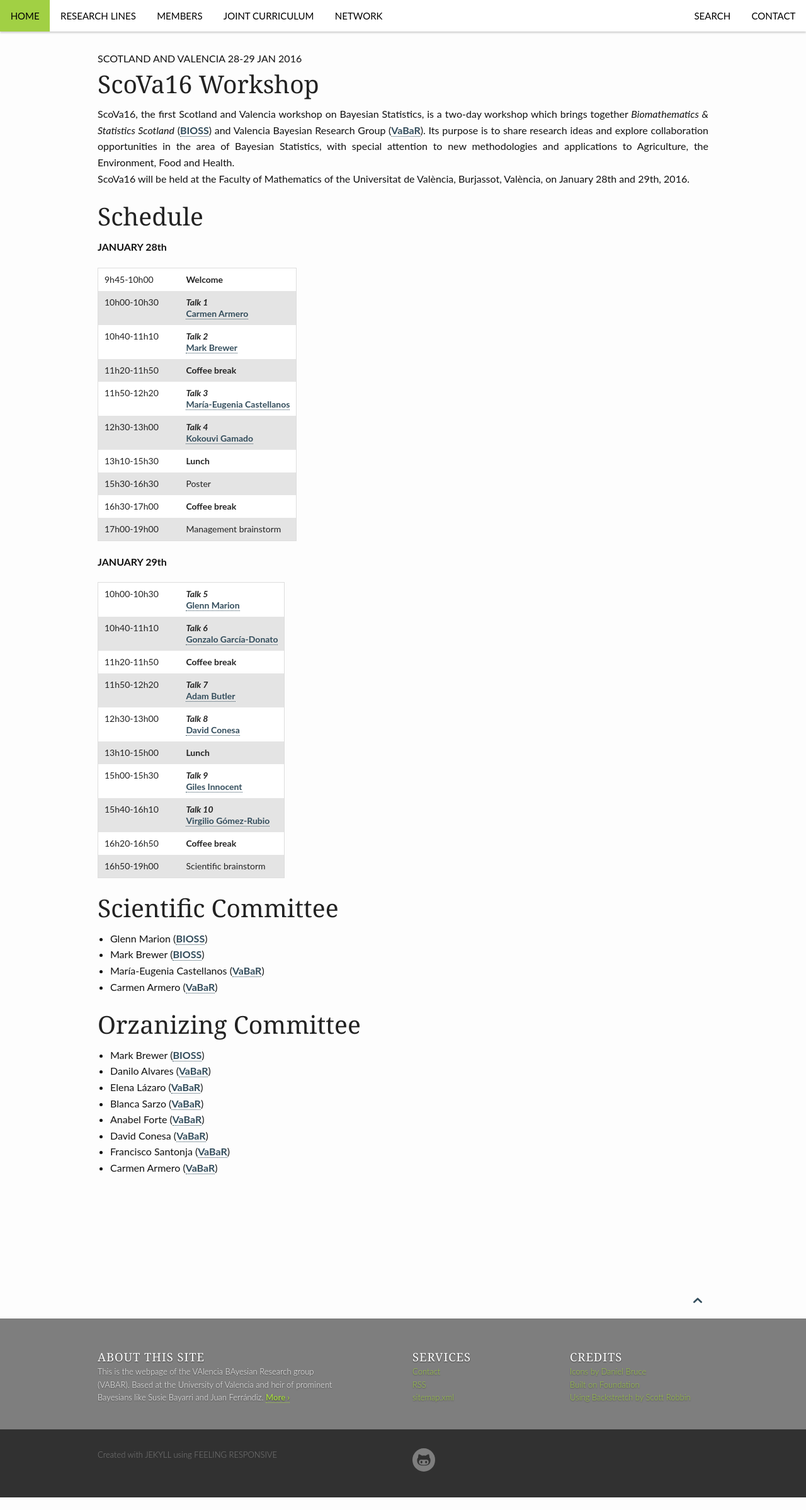
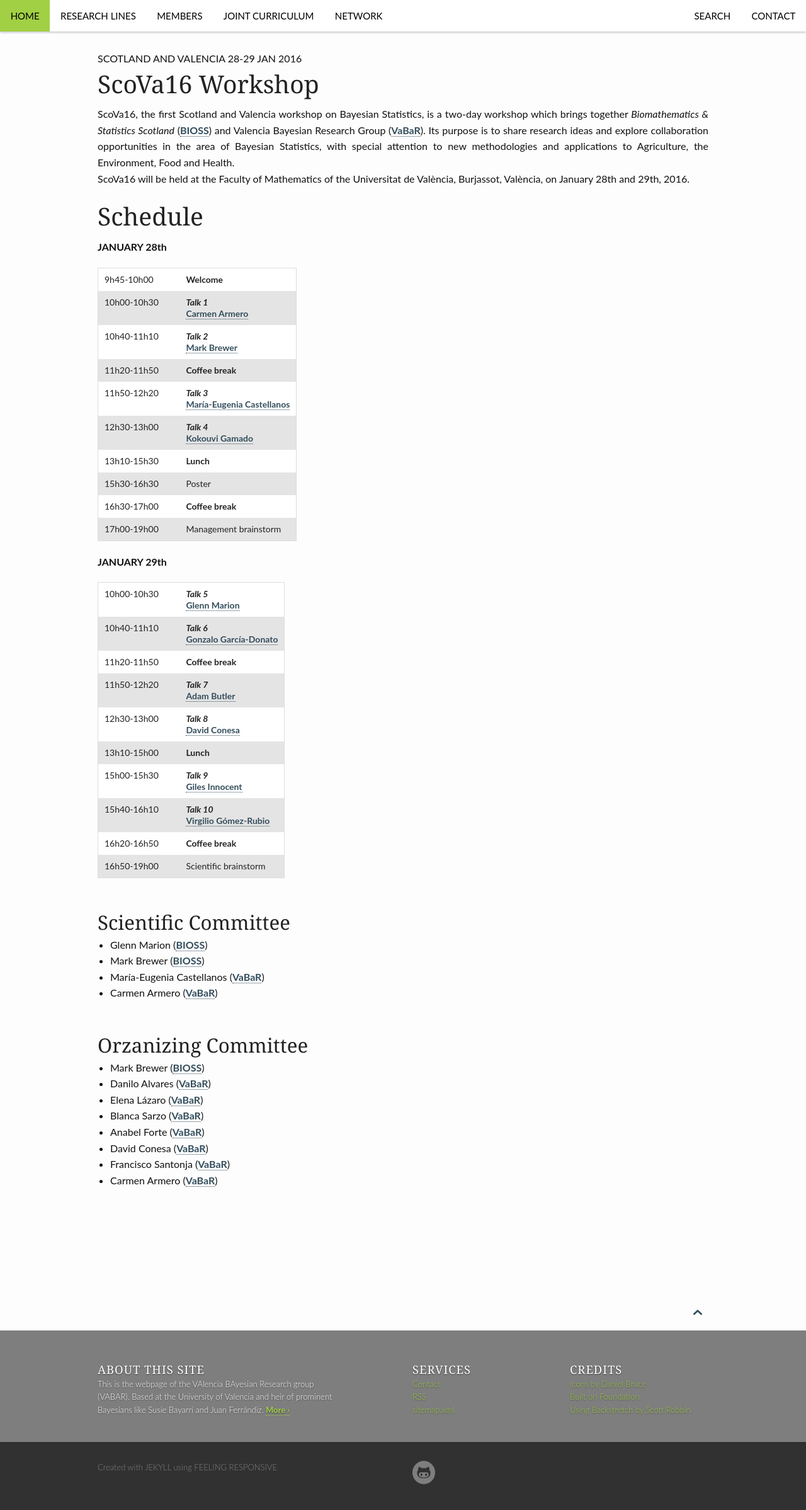
Before and after one commit to VABAR/VABAR.github.io, a Jekyll site: the page built from _posts/events/2015-11-25-ScoVa16.md, in a window 1280 px wide. Shown: the whole page at 63% size. Built offline with Jekyll 4.4.1, drawn with Linux system fonts in a browser that asks for light colours.

Commit message:
Update 2015-11-25-ScoVa16.md

```diff
--- a/_posts/events/2015-11-25-ScoVa16.md
+++ b/_posts/events/2015-11-25-ScoVa16.md
@@ -40,14 +40,14 @@ ScoVa16, the first Scotland and Valencia workshop on Bayesian Statistics, is a t
 16h20-16h50 || **Coffee break**
 16h50-19h00 || Scientific brainstorm
 
-# Scientific Committee
+## Scientific Committee
 
 * Glenn Marion (<a href="http://www.bioss.ac.uk/">BIOSS</a>)
 * Mark Brewer (<a href="http://www.bioss.ac.uk/">BIOSS</a>)
 * María-Eugenia Castellanos (<a href="http://vabar.github.io/">VaBaR</a>)
 * Carmen Armero (<a href="http://vabar.github.io/">VaBaR</a>)
 
-# Orzanizing Committee
+## Orzanizing Committee
 
 * Mark Brewer (<a href="http://www.bioss.ac.uk/">BIOSS</a>)
 * Danilo Alvares (<a href="http://vabar.github.io/">VaBaR</a>)
```
